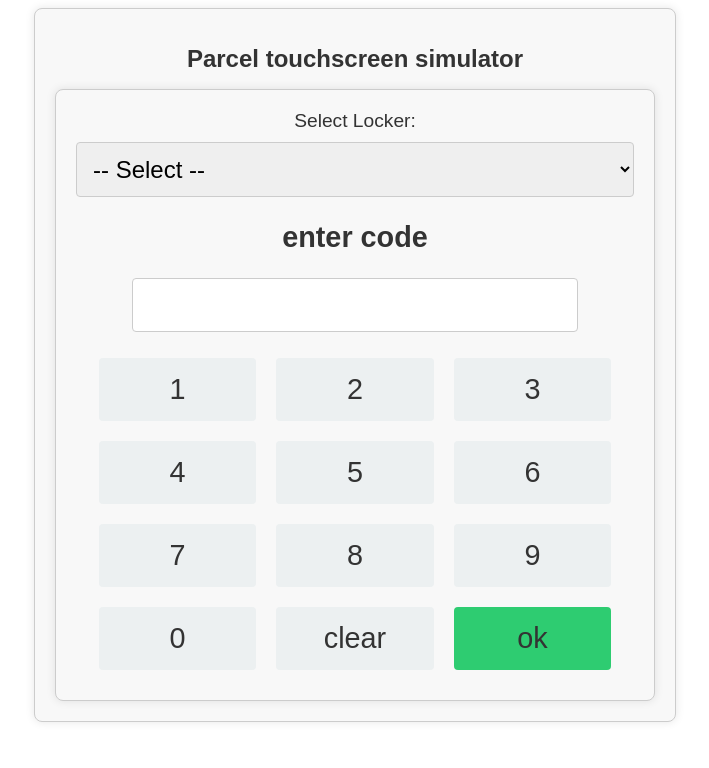
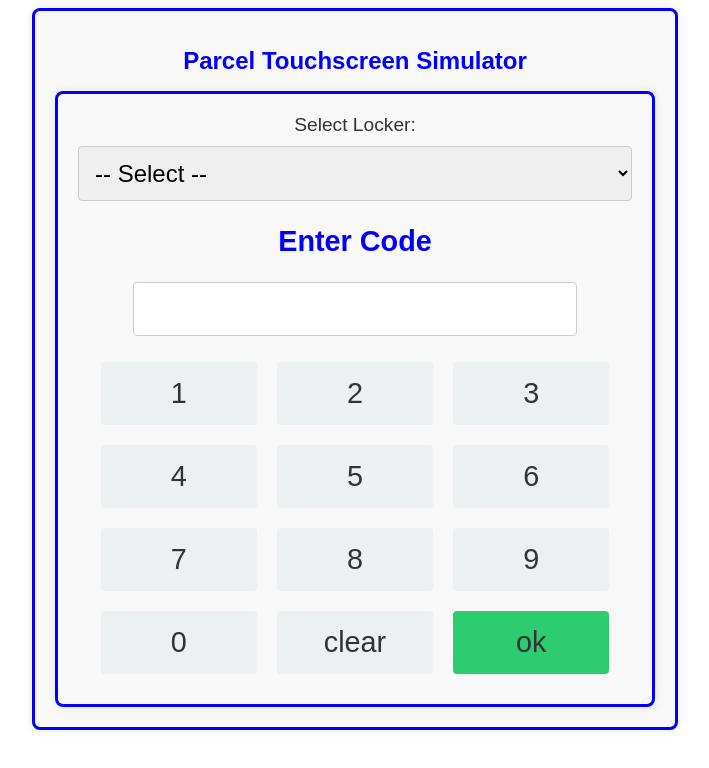
Before and after one commit to t2hale00/locker-simulator, a React (Create React App) app in the folder frontend/: page / in a window 1280 px wide. Shown: the top 768 px of the page, without its empty margins (285-994 px from the left). Built offline with nearby package versions, Linux system fonts and the light colour scheme.

Commit message:
Edited UI

```diff
--- a/frontend/src/App.css
+++ b/frontend/src/App.css
@@ -7,14 +7,14 @@
   text-align: center;
   font-family: 'Arial', sans-serif;
   background-color: #f8f8f8;
-  border: 1px solid #ccc;
+  border: 3px solid blue;
   border-radius: 8px;
   box-shadow: 0 0 10px rgba(0, 0, 0, 0.1);
 }
 
 h2 {
   font-size: 1.8em;
-  color: #333;
+  color: blue;
 }
 
 input {
@@ -29,7 +29,7 @@ input {
 
 h1 {
   font-size: 1.5em;
-  color: #333;
+  color: blue;
 
 }
 
--- a/frontend/src/App.js
+++ b/frontend/src/App.js
@@ -8,7 +8,7 @@ import  MainPanel from './components/MainPanel';
 function App() {
   return (
     <div className="App">
-      <h1>Parcel touchscreen simulator</h1>
+      <h1>Parcel Touchscreen Simulator</h1>
       {/* <LockerSelect/> */}
      <MainPanel/>
 
--- a/frontend/src/components/CodeInput.js
+++ b/frontend/src/components/CodeInput.js
@@ -3,7 +3,7 @@ import React from "react";
 const CodeInput = ({ value }) => {
   return (
     <div>
-      <h2>enter code</h2>
+      <h2>Enter Code</h2>
       <input type="text" value={value} readOnly />
     </div>
   );
--- a/frontend/src/components/MainPanel.js
+++ b/frontend/src/components/MainPanel.js
@@ -27,7 +27,7 @@ const MainPanel = () => {
 
   const handleSubmit = () => {
     if (!selectedLocker) {
-      setMessage("please select Locker first");
+      setMessage("Please select Locker first");
     } else {
       Axios.post("http://localhost:3002/cabinets", { code: inputValue })
         .then((response) => {
@@ -70,7 +70,7 @@ const MainPanel = () => {
         // Check if the response status is 200 (OK)
         if (response.status === 200) {
           // If the update was successful, set a message
-          setMessage("Thank you for using,enter other code to delivery/pickup");
+          setMessage("Thank you for using Parcel. Please enter other code for parcel delivery/pickup.");
           setDoneText("Completed");
           setInputValue("");
           setTimeout(() => {
```
